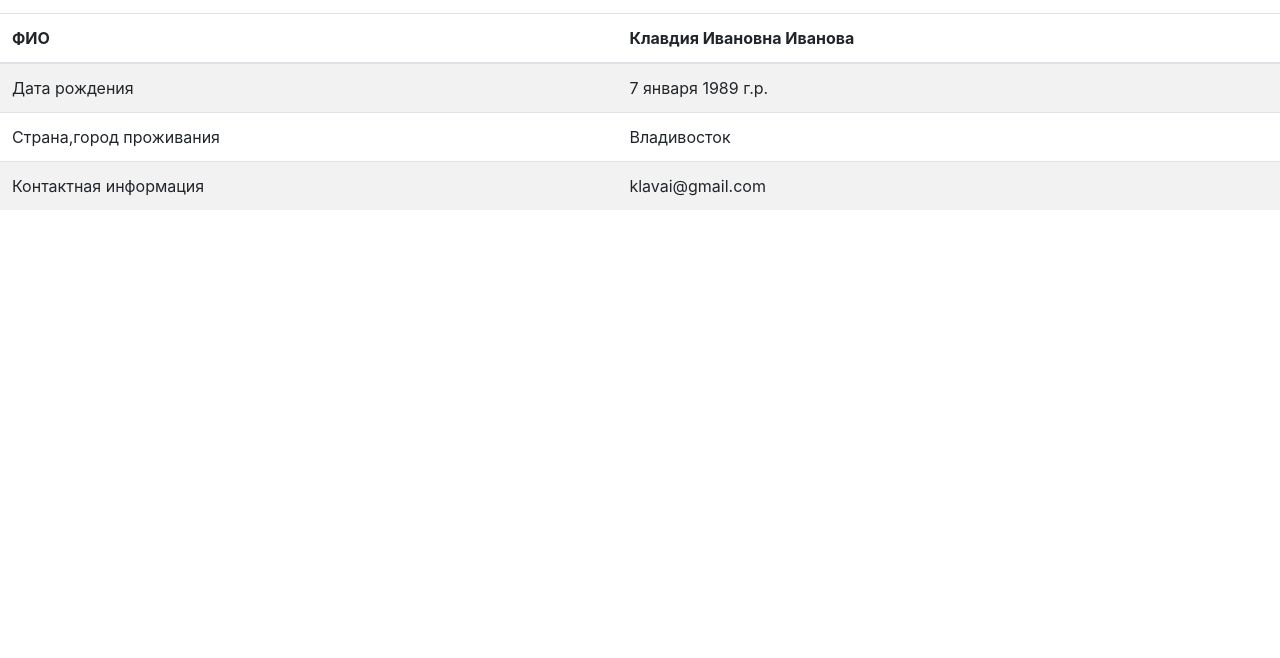
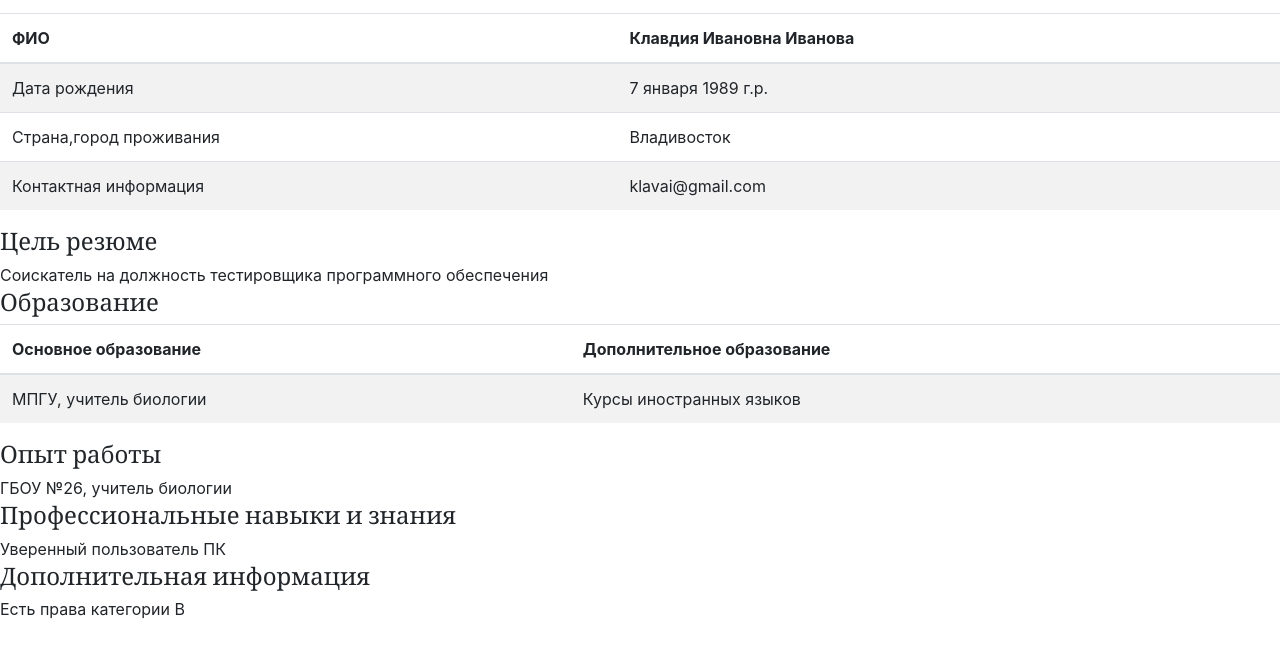
Before and after one commit to SvetlanaAlma/homework1, a plain HTML site: page index.html in a window 1280 px wide. Shown: the part 134-792 px from the top of the page. Drawn offline with nearby package versions, Linux system fonts and the light colour scheme.

Commit message:
Добавила блоки Образование,Навыки,Доп.инфа

```diff
--- a/index.html
+++ b/index.html
@@ -52,3 +52,47 @@
     </tr>
   </tbody>
 </table>
+</tr>
+<h4>Цель резюме</h4>
+</tr>
+</table>
+<th scope="col">Соискатель на должность тестировщика программного обеспечения</th>
+</tr>
+</table>
+<h4>Образование</h4>
+<table class="table table-striped">
+  <thead>
+    <tr>
+      <th scope="col">Основное образование</th>
+      <th scope="col">Дополнительное образование</th>
+    </tr>
+  </thead>
+  <tbody>
+    <tr>
+      <td>МПГУ, учитель биологии</td>
+      <td>Курсы иностранных языков</td>
+    </tr>
+  </tbody>
+</table>
+</tr>
+<h4>Опыт работы</h4>
+</tr>
+</table>
+</tr>
+<th scope="col">ГБОУ №26, учитель биологии</th>
+</tr>
+</table>
+</tr>
+<h4>Профессиональные навыки и знания</h4>
+</tr>
+</table>
+<th scope="col">Уверенный пользователь ПК</th>
+</tr>
+</table>
+</tr>
+<h4>Дополнительная информация</h4>
+</tr>
+</table>
+<th scope="col">Есть права категории B</th>
+</tr>
+</table>
```
